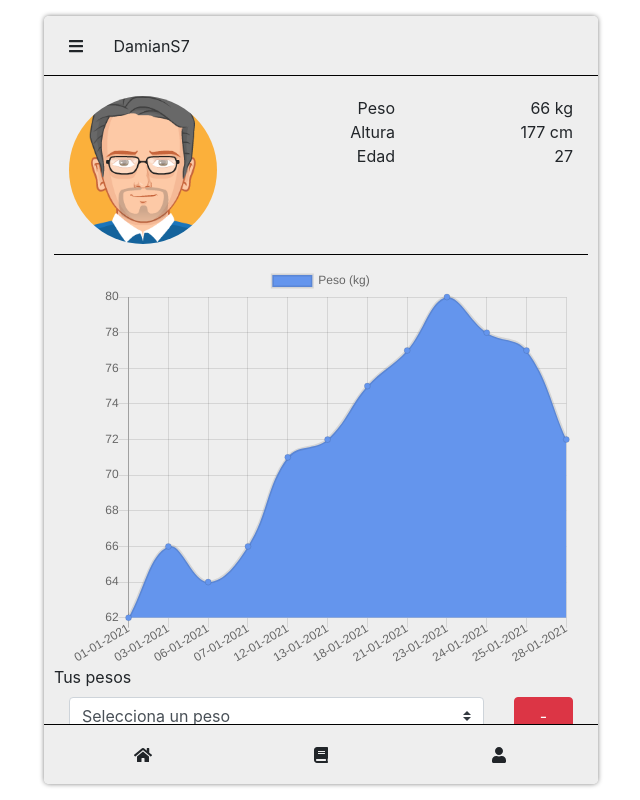
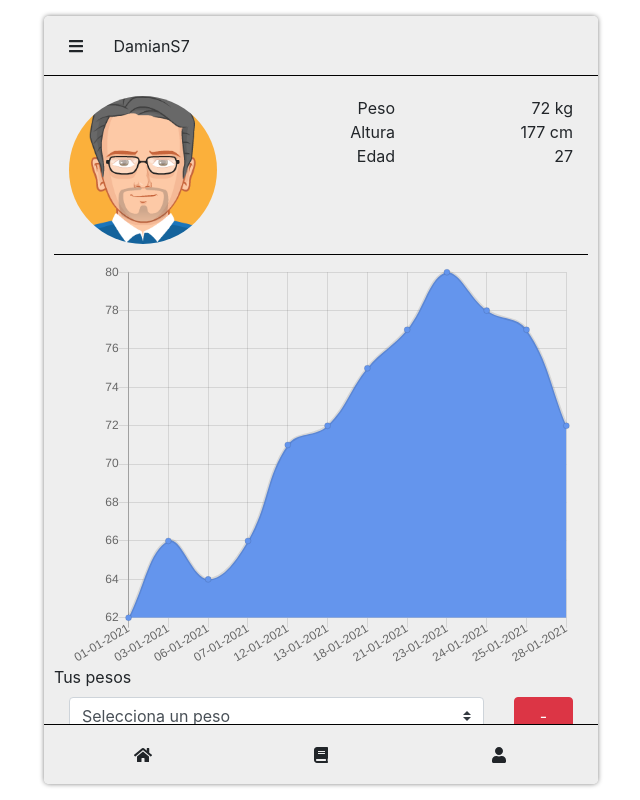
Before and after one commit to damianS7/fitCalc-spring-frontend, a Vue app: page /profile in a window 1280 px wide. Shown: the whole page, without its empty margins (319-959 px from the left). Built offline with nearby package versions, Linux system fonts and the light colour scheme.

Commit message:
La grafica se actualiza dinamicamente. El procesamiento de los datos se hace en la store.

```diff
--- a/src/components/WeightChart.vue
+++ b/src/components/WeightChart.vue
@@ -4,9 +4,16 @@ const { reactiveProp } = mixins;
 export default {
   extends: Line,
   mixins: [reactiveProp],
-  props: ["charData", "data", "options"],
+  props: ["chartData"],
   mounted() {
-    this.renderChart(this.data, this.options);
+    const options = {
+      responsive: true,
+      maintainAspectRatio: false,
+      legend: {
+        display: false,
+      },
+    };
+    this.renderChart(this.chartData, options);
   },
 };
 </script>
--- a/src/store/index.js
+++ b/src/store/index.js
@@ -62,10 +62,31 @@ const getters = {
     return state.isLogged;
   },
   getLastWeight() {
-    return 66;
+    const weights = getters.getWeights();
+    return weights[weights.length-1].weight;
   },
   getWeights() {
     return state.profile.weights;
+  },
+  getChartDataWeights() {
+    const dates = [];
+    const weights = [];
+
+    getters.getWeights().forEach(element => {
+      dates.push(element.date);
+      weights.push(element.weight);
+    });
+
+    return {
+      labels: dates,
+      datasets: [
+        {
+          label: "Peso (kg)",
+          backgroundColor: "#6495ED",
+          data: weights,
+        },
+      ],
+    };
   }
 };
 
--- a/src/views/profile/Weight.vue
+++ b/src/views/profile/Weight.vue
@@ -3,12 +3,7 @@
     <b-col>
       <b-row>
         <b-col>
-          <weight-chart
-            :data="chartData"
-            :chartData="chartData"
-            :options="chartOptions()"
-          >
-          </weight-chart>
+          <weight-chart :chartData="chartData"> </weight-chart>
         </b-col>
       </b-row>
 
@@ -67,6 +62,14 @@
 import { mapGetters, mapState } from "vuex";
 import WeightChart from "@/components/WeightChart.vue";
 const components = { "weight-chart": WeightChart };
+const data = function () {
+  return {
+    selectedWeightDate: null,
+    weightOptions: ["a", "b", "c"],
+    add_weight: "",
+  };
+};
+
 const computed = {
   ...mapState({
     user: "user",
@@ -75,54 +78,11 @@ const computed = {
   ...mapGetters({
     lastWeight: "getLastWeight",
     getWeights: "getWeights",
+    chartData: "getChartDataWeights",
   }),
-  chartData: function () {
-    let data = { labels: [], datasets: [] };
-    let dataset = { label: "Peso (kg)", backgroundColor: "#6495ED", data: [] };
-    const weights = this.getWeights;
-
-    weights.forEach((obj) => {
-      data.labels.push(obj.date);
-      dataset.data.push(obj.weight);
-    });
-
-    data.datasets.push(dataset);
-    return data;
-  },
-};
-
-const data = function () {
-  return {
-    selectedWeightDate: null,
-    weightOptions: ["a", "b", "c"],
-    add_weight: "",
-  };
 };
 
 const methods = {
-  chartOptions() {
-    return {
-      responsive: true,
-      maintainAspectRatio: false,
-      /*parsing: {
-        yAxisKey: "weight",
-        xAxisKey: "date",
-      },*/
-    };
-  },
-  chartData2() {
-    let data = { labels: [], datasets: [] };
-    let dataset = { label: "Peso (kg)", backgroundColor: "#6495ED", data: [] };
-    const weights = this.getWeights;
-
-    weights.forEach((obj) => {
-      data.labels.push(obj.date);
-      dataset.data.push(obj.weight);
-    });
-
-    data.datasets.push(dataset);
-    return data;
-  },
   addWeight() {
     const date = "31-01-2021";
     const weight = { weight: this.add_weight, date };
```
